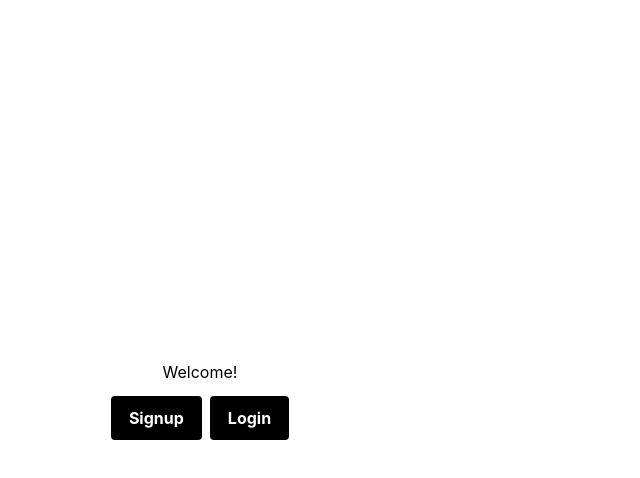
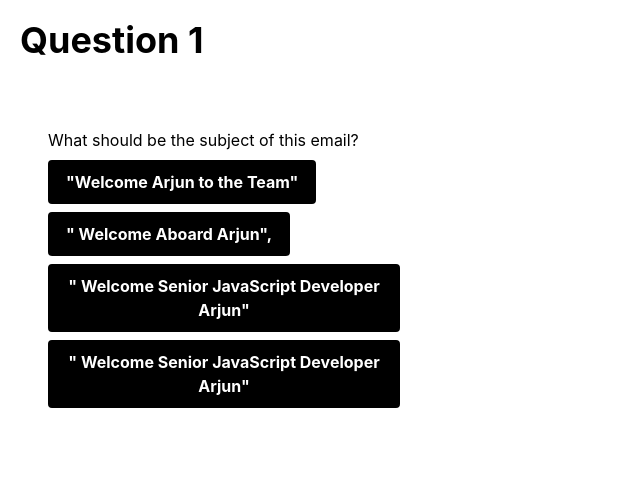
Before and after one commit to tsrsmict/autohacks_tsrs_submission, a React (Create React App) app in the folder frontend-ext/: page /#/ in a window 1280 px wide. Shown: the top 478 px of the page, without its empty margins (0-640 px from the left). Built offline with nearby package versions, Linux system fonts and the light colour scheme; no server answers.

Commit message:
questions

```diff
--- a/frontend-ext/src/App.js
+++ b/frontend-ext/src/App.js
@@ -11,7 +11,7 @@ function App() {
     <div>
       <HashRouter>
         <Routes>
-          <Route path="/" element={<Home />} />
+          <Route path="/" element={<Question />} />
           <Route path="/login" element={<Login />} />
           <Route path="/signup" element={<Signup />} />
           <Route path="/question" element={<Question />} />
--- a/frontend-ext/src/Components/Question.js
+++ b/frontend-ext/src/Components/Question.js
@@ -1,22 +1,38 @@
 import React from 'react'
-
+import axios from 'axios';
+async function getdata() {
+    try {
+        const res = await axios.get("http://localhost:5000/questions");
+        console.log(res.data)
+        return res.data
+    } catch (err) {
+        console.log(err);
+    }
+}
+const data = getdata()
 function Question() {
+    const [question] = React.useState(data)
     return (
-        <div className=" flex h-screen justify-center items-center">
-            <div className='m-30'>
-                <h1>Whatever Question?</h1>
+        <div className="h-screen justify-center items-center">
+            <h1 className='text-4xl font-bold text-black p-5'>Question 1</h1>
+            <div className='ml-12 mt-12'>
+                <h1>What should be the subject of this email?</h1>
                 <div className=" justify-center items-center">
                     <div>
-                    <button className="ml-auto mt-2 bottom-20 bg-black hover:bg-white border border-2 border-black hover:text-black text-white font-bold py-2 px-4 rounded">Option 1</button>
+                    <button className="ml-auto mt-2 bottom-20 bg-black hover:bg-white border border-2 border-black hover:text-black text-white font-bold py-2 px-4 rounded">
+    "Welcome Arjun to the Team"</button>
                     </div>
                     <div>
-                    <button className="ml-auto mt-2 bottom-20 bg-black hover:bg-white border border-2 border-black hover:text-black text-white font-bold py-2 px-4 rounded">Option 2</button>
+                    <button className="ml-auto mt-2 bottom-20 bg-black hover:bg-white border border-2 border-black hover:text-black text-white font-bold py-2 px-4 rounded">    " Welcome Aboard Arjun",
+</button>
                     </div>
                     <div>
-                    <button className=" mt-2 bottom-20 bg-black hover:bg-white border border-2 border-black hover:text-black text-white font-bold py-2 px-4 rounded">Option 3</button>
+                    <button className=" mt-2 bottom-20 bg-black hover:bg-white border border-2 border-black hover:text-black text-white font-bold py-2 px-4 rounded">    " Welcome Senior JavaScript Developer Arjun"
+</button>
                     </div>
                     <div>
-                    <button className=" mt-2 bottom-20 bg-black hover:bg-white border border-2 border-black hover:text-black text-white font-bold py-2 px-4 rounded">Option 4</button>
+                    <button className=" mt-2 bottom-20 bg-black hover:bg-white border border-2 border-black hover:text-black text-white font-bold py-2 px-4 rounded">    " Welcome Senior JavaScript Developer Arjun"
+</button>
                     </div>
                 </div>
             </div>
--- a/frontend-ext/src/Components/Summary.js
+++ b/frontend-ext/src/Components/Summary.js
@@ -1,20 +1,27 @@
 import React from 'react'
 import axios from 'axios'
-
-async function Summary() {
+async function getdata() {
     try {
         const res = await axios.get("http://localhost:5000/summary");
-        console.log(res);
-      } catch (err) {
-    console.log(err)}
+        console.log(res.data)
+        return res.data
+    } catch (err) {
+        console.log(err);
+    }
+}
+const data = getdata()
+function Summary() {
+    const [summary] = React.useState(data)
     return (
-        <div className=" flex h-screen justify-center items-center">
+        <div className=" flex h-screen justify-center items-center p-5">
             <div className='m-20'>
-                <h1 className='font-bold text-2xl'>Here is a summary of your email</h1>
+                <h1 className='font-bold text-2xl'>Here is a summary of your emails of yesterday</h1>
                 <div className="mt-5 justify-center items-center">
                     <div>
                     <p>
-                     this is some random not required text</p>
+                    Good morning John,
+It's time to get your day started! Don't forget to RSVP by May 31st for the company picnic in Dubai on Saturday, June 12th. You're also invited to a party next weekend at [location], make sure you let Stacy know if you're coming. I'm sure Smith would appreciate your help in resolving the issues with the order they placed with your company (order number 09290822121). Rick is also hoping to catch up with you over coffee sometime next week. Last but not least, welcome Arjun who will be joining our team as a Senior JavaScript Developer on Monday. Have a great day!
+                  </p>
                     </div>
                     <div>
                     <a href="/email"><button className=" mt-10 bg-black hover:bg-white border border-2 border-black hover:text-black text-white font-bold py-2 px-4 rounded">Summarize Another Email</button></a>
```
Also changed, not shown: 2 other files (tests, documents, lock files or other folders).
